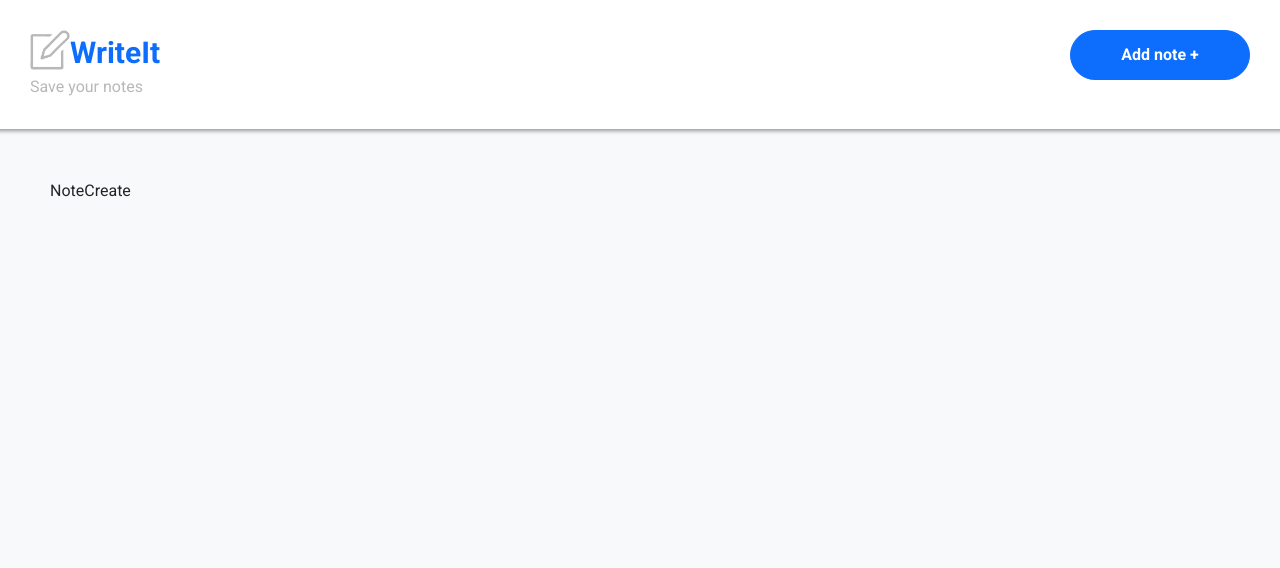
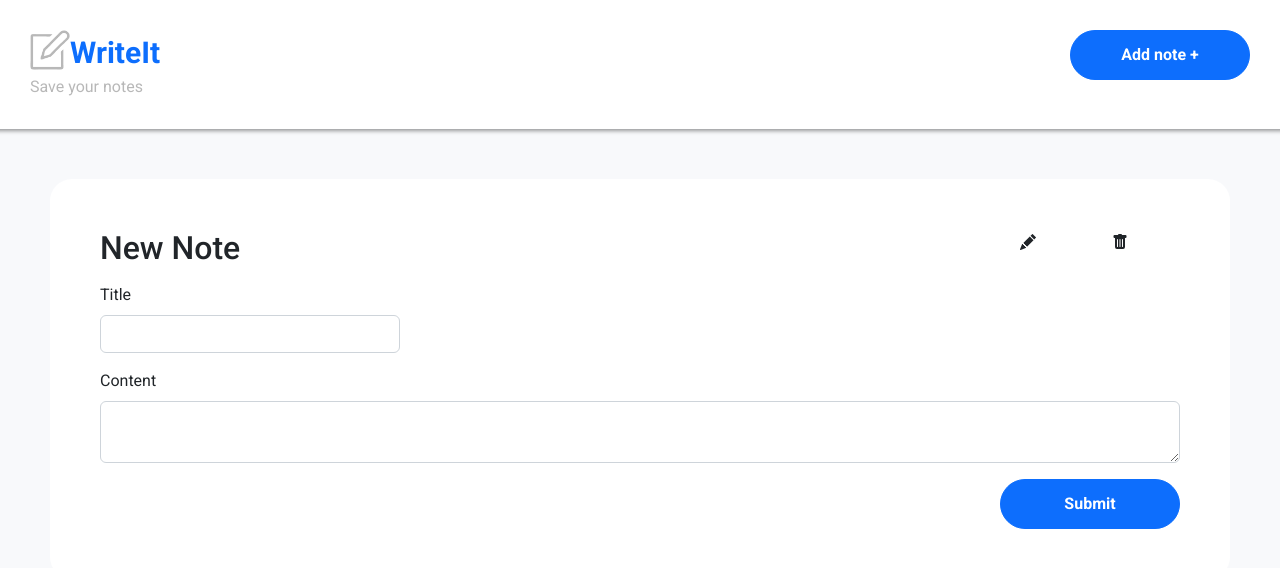
Before and after one commit to alikssant/WriteIt, a React (Create React App) app: page /note/new in a window 1280 px wide. Shown: the top 568 px of the page. Built offline with nearby package versions, Linux system fonts and the light colour scheme; data requests are answered from the project's data file.

Commit message:
NoteForm created

```diff
--- /dev/null
+++ b/src/components/NoteForm/NoteForm.jsx
@@ -0,0 +1,48 @@
+import { ButtonPrimary } from "components/ButtonPrimary/ButtonPrimary";
+import { PencilFill, TrashFill } from "react-bootstrap-icons";
+import s from "./style.module.css";
+
+export function NoteForm({ title }) {
+  const actionIcons = (
+    <>
+      <div className="col-1">
+        <PencilFill className={s.icon} />
+      </div>
+      <div className="col-1">
+        <TrashFill className={s.icon} />
+      </div>
+    </>
+  );
+  const titleInput = (
+    <>
+      <label className="form-label">Title</label>
+      <input type="text" name="title" className="form-control" />
+    </>
+  );
+  const contentInput = (
+    <>
+      <label className="form-label">Content</label>
+      <textarea type="text" name="content" className="form-control" row="5" />
+    </>
+  );
+
+  const submitBtn = (
+    <div className={s.submit_btn}>
+      <ButtonPrimary>Submit</ButtonPrimary>
+    </div>
+  );
+
+  return (
+    <div className={s.container}>
+      <div className="row justify-content-space-between">
+        <div className="col-10">
+          <h2 className="mb-3">{title}</h2>
+        </div>
+        {actionIcons}
+      </div>
+      <div className={`mb-3 ${s.title_input_container}`}>{titleInput}</div>
+      <div className="mb-3">{contentInput}</div>
+      {submitBtn}
+    </div>
+  );
+}
--- /dev/null
+++ b/src/components/NoteForm/style.module.css
@@ -0,0 +1,17 @@
+.container {
+  padding: 50px;
+  background-color: white;
+  border-radius: 22px;
+}
+
+.icon {
+  cursor: pointer;
+}
+
+.title_input_container {
+  max-width: 300px;
+}
+
+.submit_btn {
+  text-align: right;
+}
--- a/src/pages/NoteCreate/NoteCreate.jsx
+++ b/src/pages/NoteCreate/NoteCreate.jsx
@@ -1,3 +1,8 @@
+import { NoteForm } from "components/NoteForm/NoteForm";
 export function NoteCreate(props) {
-  return <>NoteCreate</>;
+  return (
+    <>
+      <NoteForm title={"New Note"} />
+    </>
+  );
 }
```
